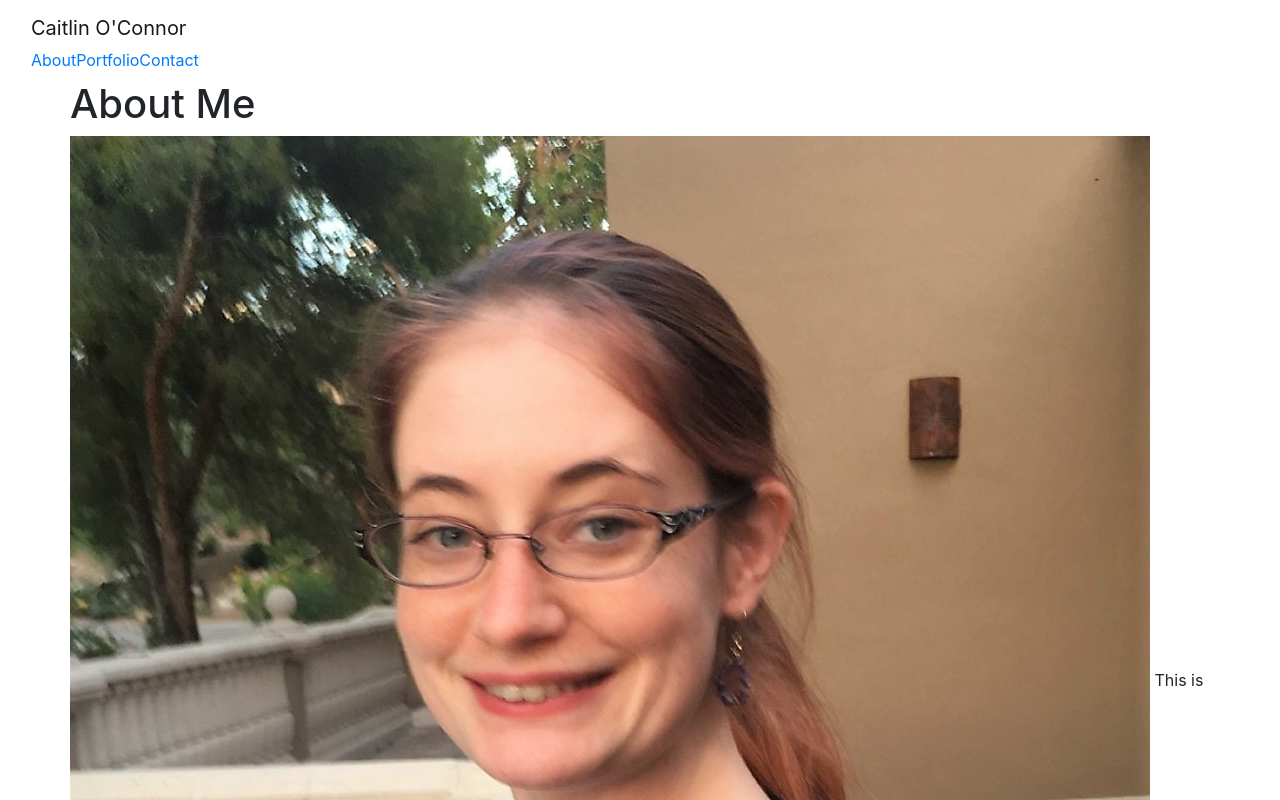
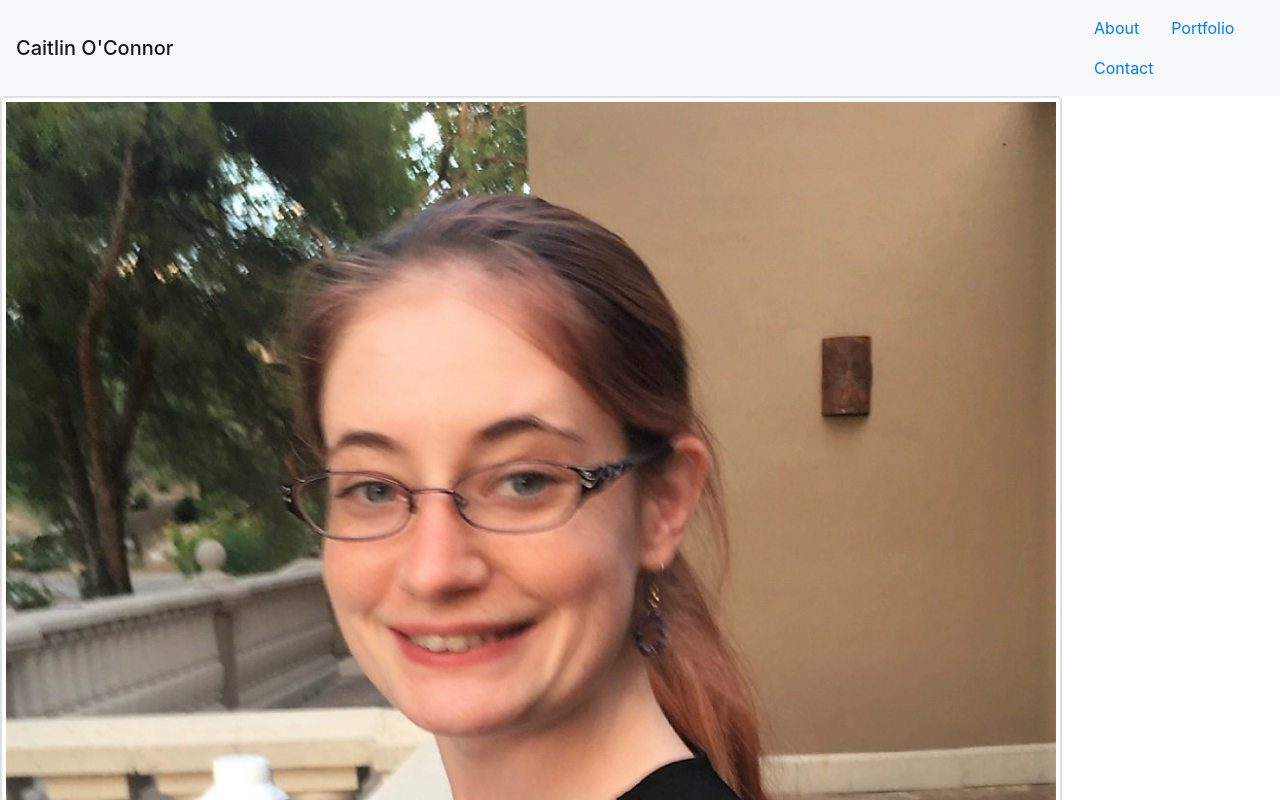
Before and after one commit to Cmoconnor0823/Bootstrap-Portfolio, a plain HTML site: page index.html in a window 1280 px wide. Shown: the top 800 px of the page. Drawn offline with nearby package versions, Linux system fonts and the light colour scheme.

Commit message:
finally getting somewhere with the html frame, having issues with floating/ spacing and resizing

```diff
--- a/index.html
+++ b/index.html
@@ -5,7 +5,7 @@
         <meta charset="UTF-8">
         <meta name="viewport" content="width=device-width, initial-scale=1">
 
-            <!-- Bootstrap CSS -->
+            <!--Attempt at referencing locally stored Bootstrap CSS -->
             <!--<link type="text/javascript" rel="stylesheet" href="assets\Bootstrap files\bootstrap-4.1.3-dist\css\bootstrap.css"></link> -->
 
             <!-- Bootstrap js -->
@@ -16,49 +16,45 @@
     <!--Link to external CSS Style sheet-->
         <link rel="stylesheet" href="https://stackpath.bootstrapcdn.com/bootstrap/4.1.3/css/bootstrap.min.css" integrity="sha384-MCw98/SFnGE8fJT3GXwEOngsV7Zt27NXFoaoApmYm81iuXoPkFOJwJ8ERdknLPMO" crossorigin="anonymous">
 
-         <!--  <link rel="stylesheet" type="text/css" href="./assets/css/style.css"> -->
+         <link rel="stylesheet" type="text/css" href="./assets/css/style.css">
         <title>
             Bootstrap Portfolio
         </title>
     </head>
     <body>
-        <nav class="navbar navbar-expand-lg navbar-light">
-            <div class="container-fluid">
-                <div class="navbar-header">
-                    <a class="navbar-brand" href="#">Caitlin O'Connor</a>
-                    <ul class="nav navbar-nav navbar-right">
 
-                            <li><a class="active" href="index.html">About</a></li>
-                            <li><a class="link" href="portfolio.html">Portfolio </a></li>
-                            <li><a class="link" href="contact.html">Contact</a></li>
+        </div>
+
+        <nav class="navbar navbar-expand-lg navbar-light bg-light">
+                    <span class="navbar-brand mb-0 h1">Caitlin O'Connor</span>
+                        <div class="container"></div>
+                        <ul class="nav justify-conent-center">
+
+                            <li class="nav-item"><a class="nav-link active" href="index.html">About</a></li>
+                            <li class="nav-item"><a class="nav-link " href="portfolio.html">Portfolio </a></li>
+                            <li class="nav-item"><a class="nav-link" href="contact.html">Contact</a></li>
 
 
                         </ul>
 
-                </div>
-
-            </div>
+                    </div>
         </nav>
 
         <!--Header Name-->
-
-
-
-            <div class="container">
-                <div class="row">
-
-                    <h1> About Me</h1>
-                        <p>
-
-                            <img class="proPic" src="assets/images/IMG_2740 (3).JPG">
-                            This is a place holder for text later.
-
-                        </p>
-
+        <div class="view" style="background-image: assets/images/concrete_seamless">
+            <div class="row">
+                <div class="col-sm-10">
+                    <div class="card">
+                        <img class="card-img-left img-fluid img-thumbnail" src="assets/images/IMG_2740 (3).JPG" alt="Responsive image">
+                        <div class="card-body">
+                            <h1> About Me</h1>
+                    <p class="card-text">Some quick example text to build on the card title and make up the bulk of the card's content.</p>
+                        </div>
+                    </div>
                 </div>
             </div>
 
-            <footer class="page-footer">
+            <footer class="page-footer sticky-bottom">
 
                 <div class="container-fluid text-center">
 
```
